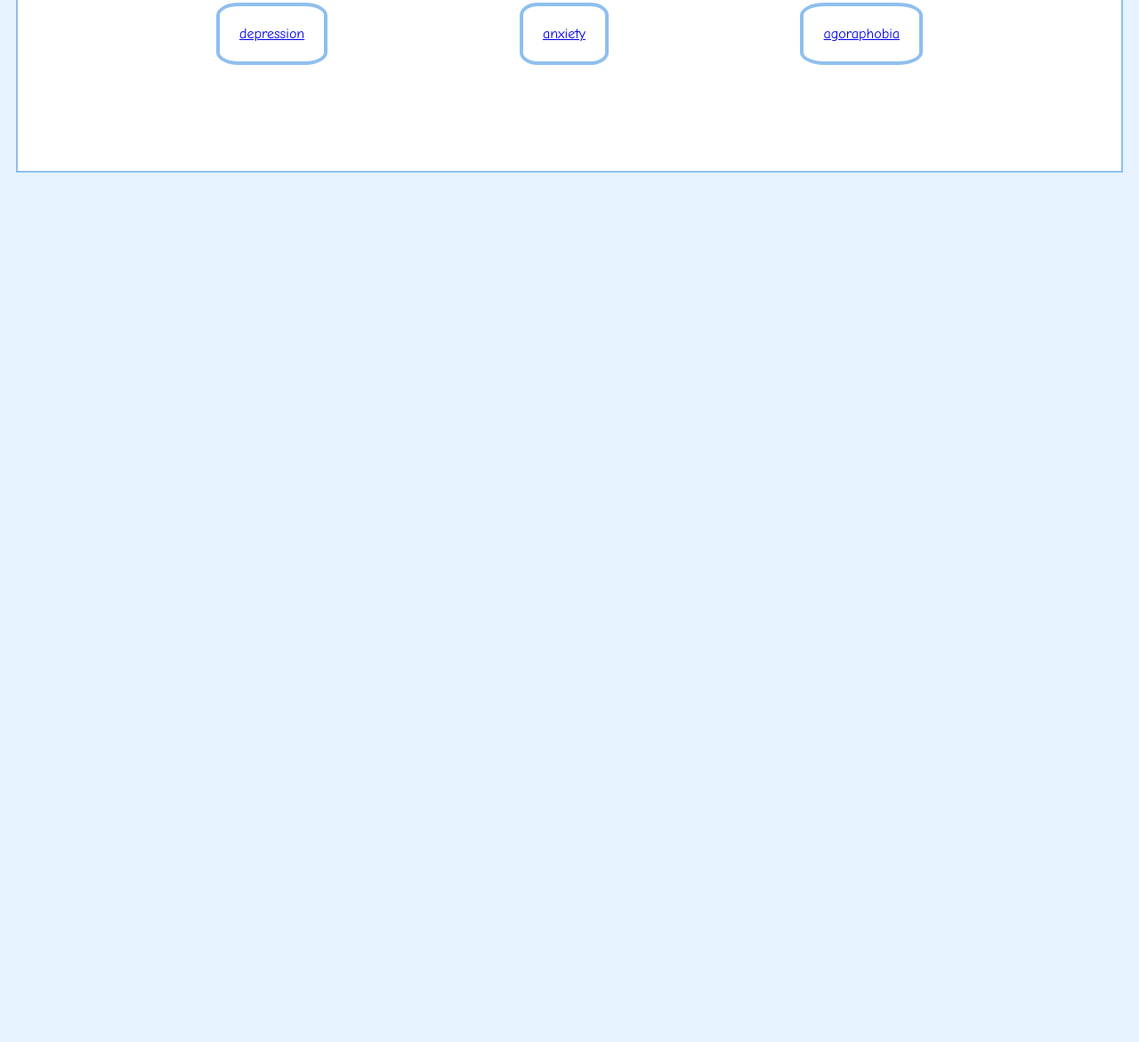
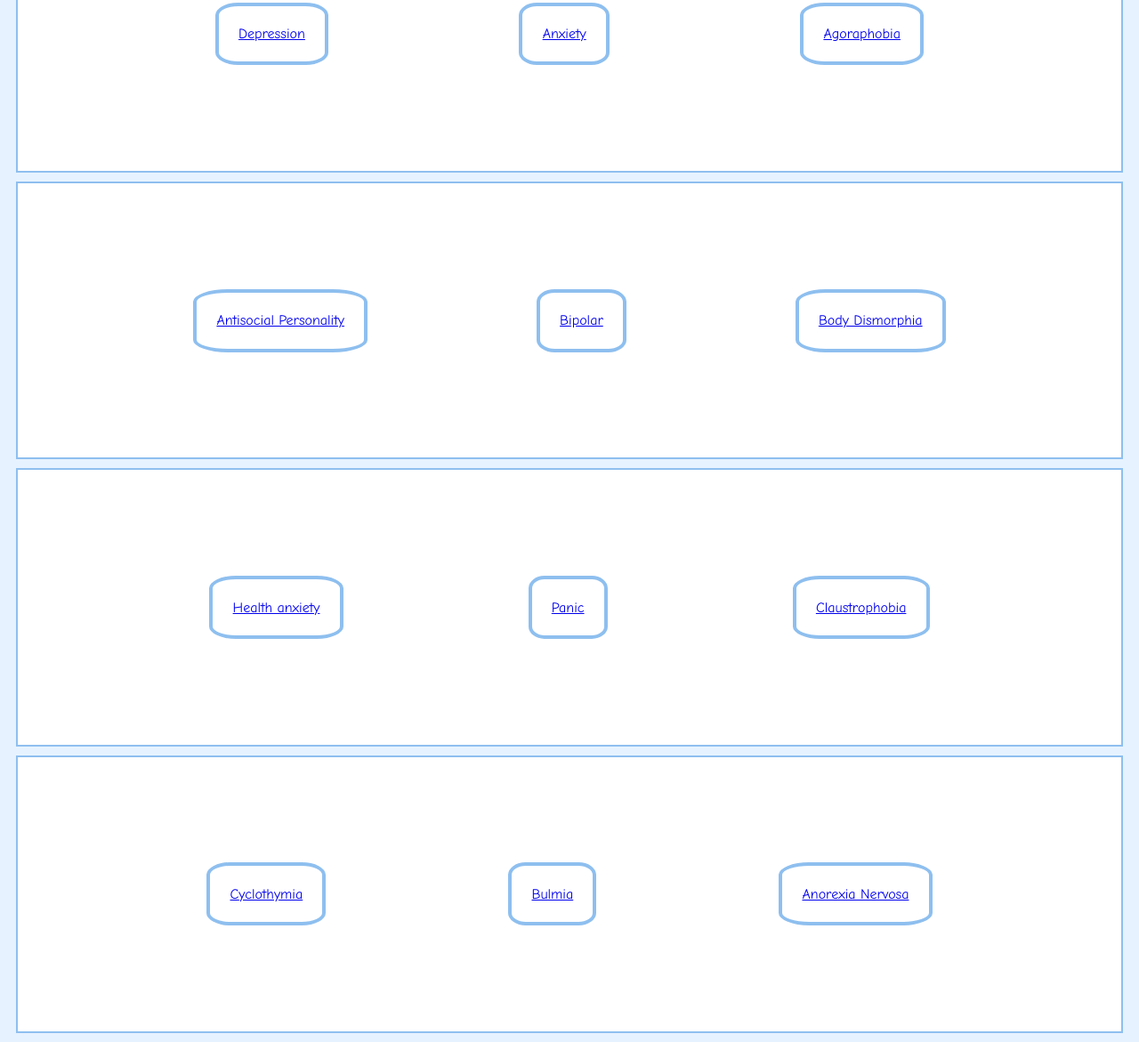
Before and after one commit to TomMoir2004/APP, a plain HTML site: page articles.html in a window 1280 px wide. Shown: the part 260-1431 px from the top of the page at 89% size. Before the commit the page ends 800 px from the top, so only its background shows below. Drawn offline with Linux system fonts and the light colour scheme.

Commit message:
last minute changes

```diff
--- a/articles.html
+++ b/articles.html
@@ -21,12 +21,30 @@
         <h1>Articles</h1>
     </div>
 
-    <div class="optionsContainer">
-        <div><a href="depression.html">depression</a></div>
-        <div><a href="anxiety.html">anxiety</a></div>
-        <div><a href="agoraphobia.html">agoraphobia</div></a>
+    <div class="optionsContainer1">
+        <div><a href="depression.html">Depression</a></div>
+        <div><a href="anxiety.html">Anxiety</a></div>
+        <div><a href="agoraphobia.html">Agoraphobia</div></a>
+    </div>
+
+    <div class="optionsContainer2">
+        <div><a href="Home.html">Antisocial Personality</a></div>
+        <div><a href="Home.html">Bipolar</a></div>
+        <div><a href="Home.html">Body Dismorphia</a></div>
+    </div>
+
+    <div class="optionsContainer3">
+        <div><a href="Home.html">Health anxiety</a></div>
+        <div><a href="Home.html">Panic</a></div>
+        <div><a href="Home.html">Claustrophobia</a></div>
+    </div>
+
+    <div class="optionsContainer4">
+        <div><a href="Home.html">Cyclothymia</a></div>
+        <div><a href="Home.html">Bulmia</a></div>
+        <div><a href="Home.html">Anorexia Nervosa</a></div>
     </div>
 
 
 </body>
-</html></ul>
+</html>
--- a/css/articles.css
+++ b/css/articles.css
@@ -50,7 +50,7 @@ body{
     text-align: center;
   }
 
-  .optionsContainer{
+  .optionsContainer1{
     display: flex;
     flex-direction: row;
     background-color: white;
@@ -61,7 +61,7 @@ body{
     justify-content: space-evenly;
   }
 
-  .optionsContainer > div{
+  .optionsContainer1 > div{
     margin: 5%;
     padding: 2%;
     border: 4px solid #8ebfef;
@@ -69,3 +69,63 @@ body{
     font-family: 'Comic Sans MS', sans-serif;
 
   }
+
+  .optionsContainer2{
+    display: flex;
+    flex-direction: row;
+    background-color: white;
+    margin: 10px;
+    padding: 5%;
+    border: 2px solid #8ebfef;
+    text-align: center;
+    justify-content: space-evenly;
+  }
+
+  .optionsContainer2 > div{
+    margin: 5%;
+    padding: 2%;
+    border: 4px solid #8ebfef;
+    border-radius: 20%;
+    font-family: 'Comic Sans MS', sans-serif;
+
+  }
+
+  .optionsContainer3{
+    display: flex;
+    flex-direction: row;
+    background-color: white;
+    margin: 10px;
+    padding: 5%;
+    border: 2px solid #8ebfef;
+    text-align: center;
+    justify-content: space-evenly;
+  }
+
+  .optionsContainer3 > div{
+    margin: 5%;
+    padding: 2%;
+    border: 4px solid #8ebfef;
+    border-radius: 20%;
+    font-family: 'Comic Sans MS', sans-serif;
+
+  }
+
+  .optionsContainer4{
+    display: flex;
+    flex-direction: row;
+    background-color: white;
+    margin: 10px;
+    padding: 5%;
+    border: 2px solid #8ebfef;
+    text-align: center;
+    justify-content: space-evenly;
+  }
+
+  .optionsContainer4 > div{
+    margin: 5%;
+    padding: 2%;
+    border: 4px solid #8ebfef;
+    border-radius: 20%;
+    font-family: 'Comic Sans MS', sans-serif;
+
+  }
```
Also changed, not shown: Home.html (+1 -1 lines).
